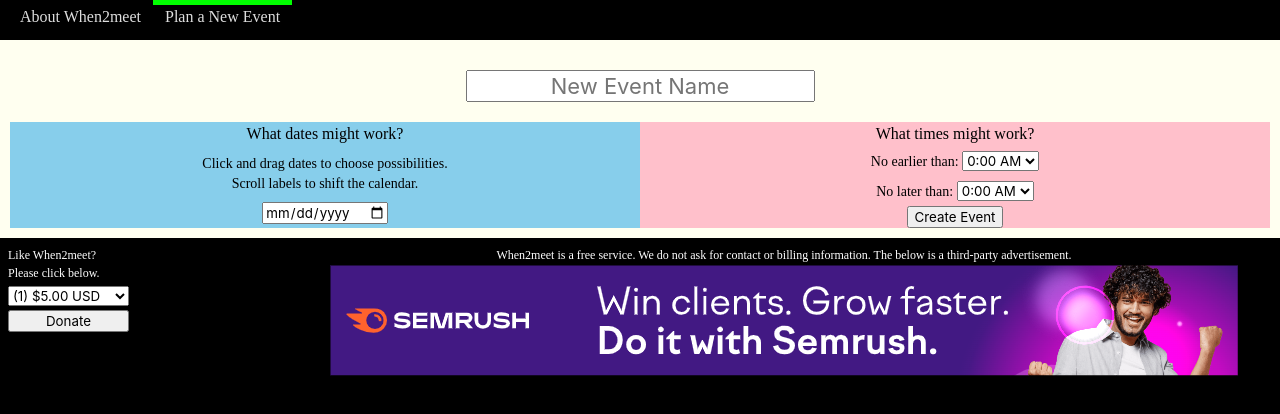
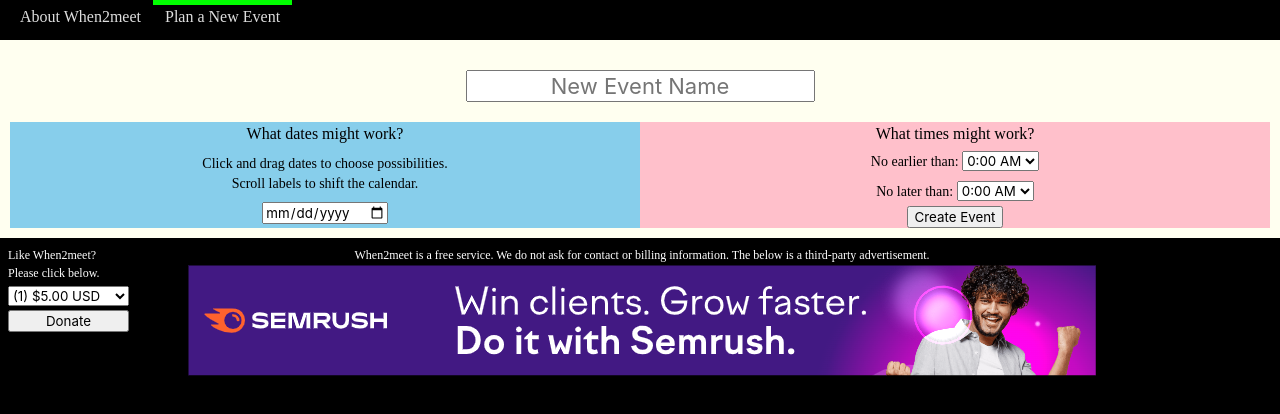
Before and after one commit to strn18/when2meet-clone-client, a React (Create React App) app: page / in a window 1280 px wide. Shown: the top 414 px of the page. Built offline with nearby package versions, Linux system fonts and the light colour scheme; a web font is replaced by a local one.

Commit message:
MOD: 창 너비를 줄이면 Footer의 광고 이미지가 잘리는 문제 해결

```diff
--- a/src/components/Footer/index.tsx
+++ b/src/components/Footer/index.tsx
@@ -10,7 +10,7 @@ export default function Footer() {
   };
 
   return (
-    <Box display={'flex'} padding={1} sx={{ width: '100%', backgroundColor: 'black' }}>
+    <Box display={'flex'} justifyContent={'space-between'} padding={1} sx={{ width: '100%', backgroundColor: 'black' }}>
       <Box display={'flex'} flexDirection={'column'} gap={0.5}>
         <Typography color={'white'} fontSize={12}>
           Like When2meet?
@@ -24,13 +24,14 @@ export default function Footer() {
         </select>
         <button onClick={() => alert(`You donated ${USD} dollars!`)}>Donate</button>
       </Box>
-      <Box marginLeft={25} display={'flex'} flexDirection={'column'} alignItems={'center'}>
+      <Box display={'flex'} flexDirection={'column'} alignItems={'center'}>
         <Typography color={'white'} fontSize={12}>
           When2meet is a free service. We do not ask for contact or billing information. The below is a third-party
           advertisement.
         </Typography>
         <Box component={'img'} src="/ad.png"></Box>
       </Box>
+      <Box width={'116.8px'}></Box>
     </Box>
   );
 }
```
